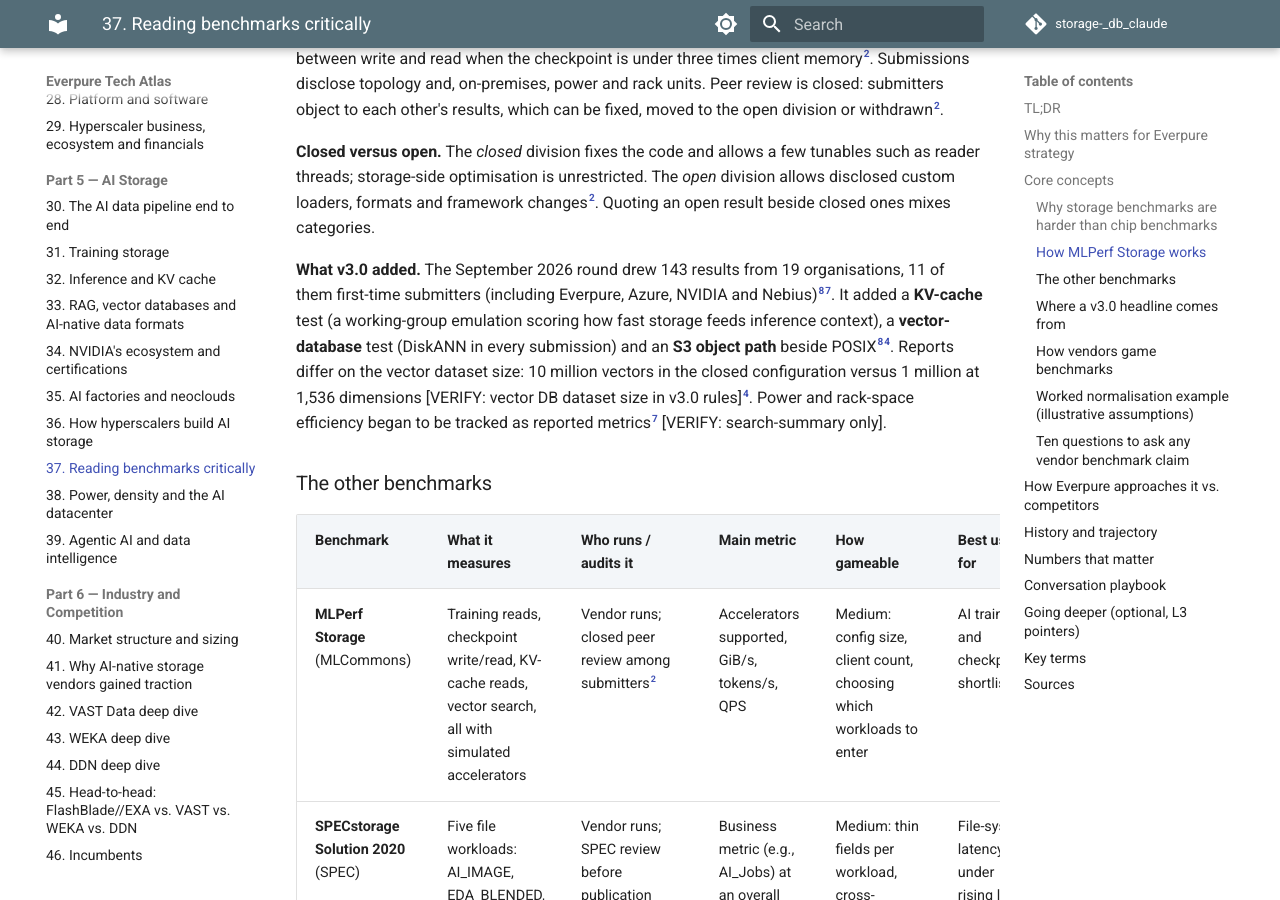
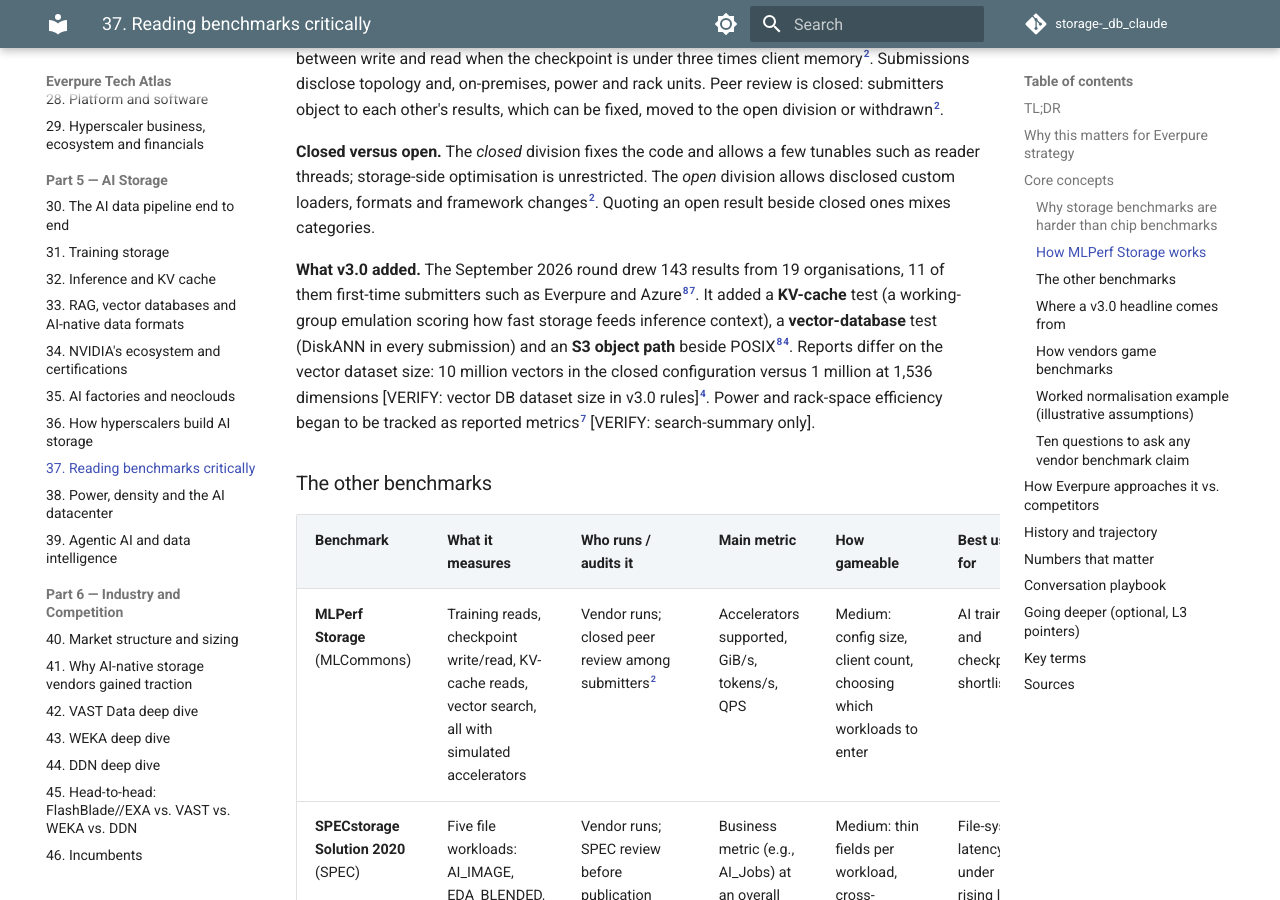
Before and after one commit to FrankHuang94/storage-_db_claude, an MkDocs documentation site: the page built from docs/05-ai-storage/37-reading-benchmarks.md, in a window 1280 px wide and 900 px high, scrolled down 2531 px. Built offline with MkDocs 1.6.1 and Material for MkDocs 9.7.7, drawn with Linux system fonts in a browser that asks for light colours; comment, search, counter and statistics services are not loaded; some of the changed text lies outside the part shown.

Commit message:
docs(ch37): reading benchmarks critically
Co-Authored-By: Claude Opus 5.5 <noreply@anthropic.com>
Claude-Session: https://claude.ai/code/session_015j6Et5cc16wRkKSRtDPPUF

```diff
--- a/docs/05-ai-storage/37-reading-benchmarks.md
+++ b/docs/05-ai-storage/37-reading-benchmarks.md
@@ -52,7 +52,7 @@ flowchart TD
 
 **Closed versus open.** The *closed* division fixes the code and allows a few tunables such as reader threads; storage-side optimisation is unrestricted. The *open* division allows disclosed custom loaders, formats and framework changes[^2]. Quoting an open result beside closed ones mixes categories.
 
-**What v3.0 added.** The September 2026 round drew 143 results from 19 organisations, 11 of them first-time submitters (including Everpure, Azure, NVIDIA and Nebius)[^8][^7]. It added a **KV-cache** test (a working-group emulation scoring how fast storage feeds inference context), a **vector-database** test (DiskANN in every submission) and an **S3 object path** beside POSIX[^8][^4]. Reports differ on the vector dataset size: 10 million vectors in the closed configuration versus 1 million at 1,536 dimensions [VERIFY: vector DB dataset size in v3.0 rules][^4]. Power and rack-space efficiency began to be tracked as reported metrics[^7] [VERIFY: search-summary only].
+**What v3.0 added.** The September 2026 round drew 143 results from 19 organisations, 11 of them first-time submitters such as Everpure and Azure[^8][^7]. It added a **KV-cache** test (a working-group emulation scoring how fast storage feeds inference context), a **vector-database** test (DiskANN in every submission) and an **S3 object path** beside POSIX[^8][^4]. Reports differ on the vector dataset size: 10 million vectors in the closed configuration versus 1 million at 1,536 dimensions [VERIFY: vector DB dataset size in v3.0 rules][^4]. Power and rack-space efficiency began to be tracked as reported metrics[^7] [VERIFY: search-summary only].
 
 ### The other benchmarks
 
```
Also changed, not shown: other parts of docs/05-ai-storage/37-reading-benchmarks.md (+1 -1 lines), docs/assets/charts/ch37-mlperf-v3-checkpoint.svg.
